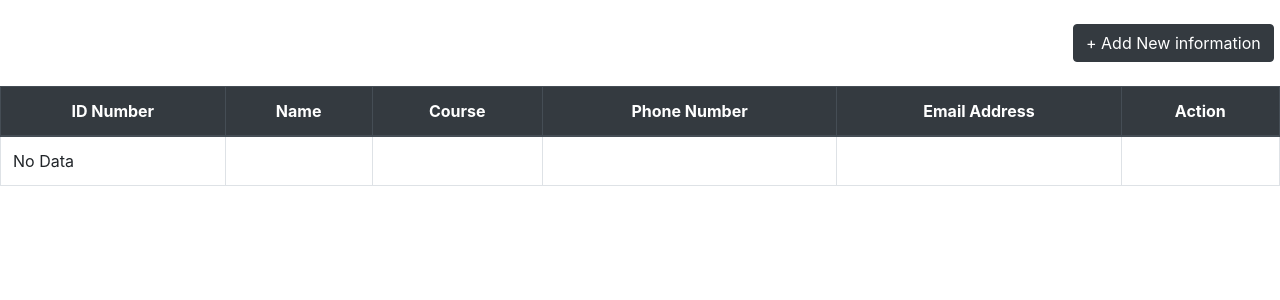
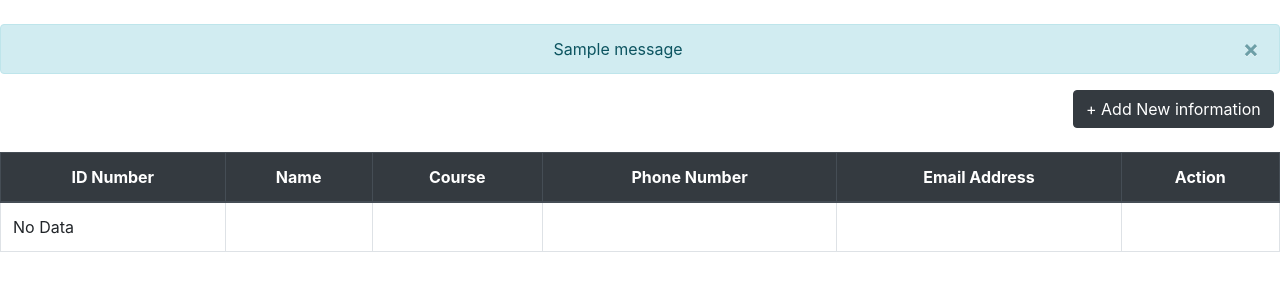
Before and after one commit to markcardino213/crud, a Flask app: page / in a window 1280 px wide; the page is wider, and only the part inside the window is pictured. Shown: the part 56-356 px from the top of that part. Run offline with Flask 2, Linux system fonts and the light colour scheme; one stand-in notice (Sample message) is shown; data that the repository does not hold is empty; parts of the project's set-up code (start-up, migrations or seed data) failed here and were passed over.

Commit message:
Update index.html

```diff
--- a/FLASK-CRUD/app/templates/index.html
+++ b/FLASK-CRUD/app/templates/index.html
@@ -2,6 +2,14 @@
 {% block content %}
 <center>
   <br>
+  <section class="content-header">
+    {% for message in get_flashed_messages()%}
+    <div class="alert alert-info alert-dismissible">
+      <button type="button" class="close" data-dismiss="alert" aria-hidden="true">×</button>
+      {{ message }}
+    </div>
+    {% endfor%}
+  </section>
     <div class="box-header">
         <a href="/add/">
           <div class = "col-sm-4 offset-sm-9">
```
